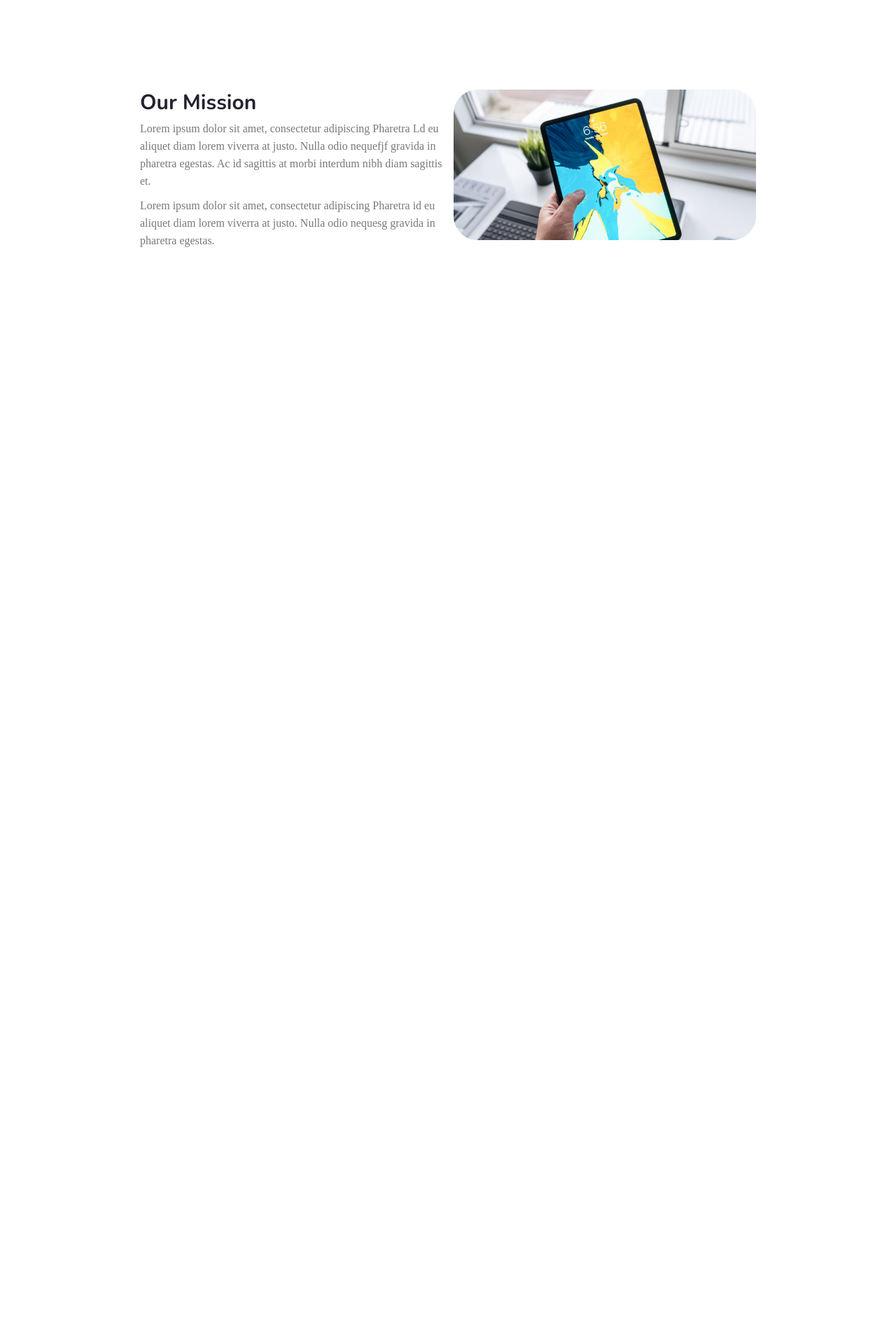
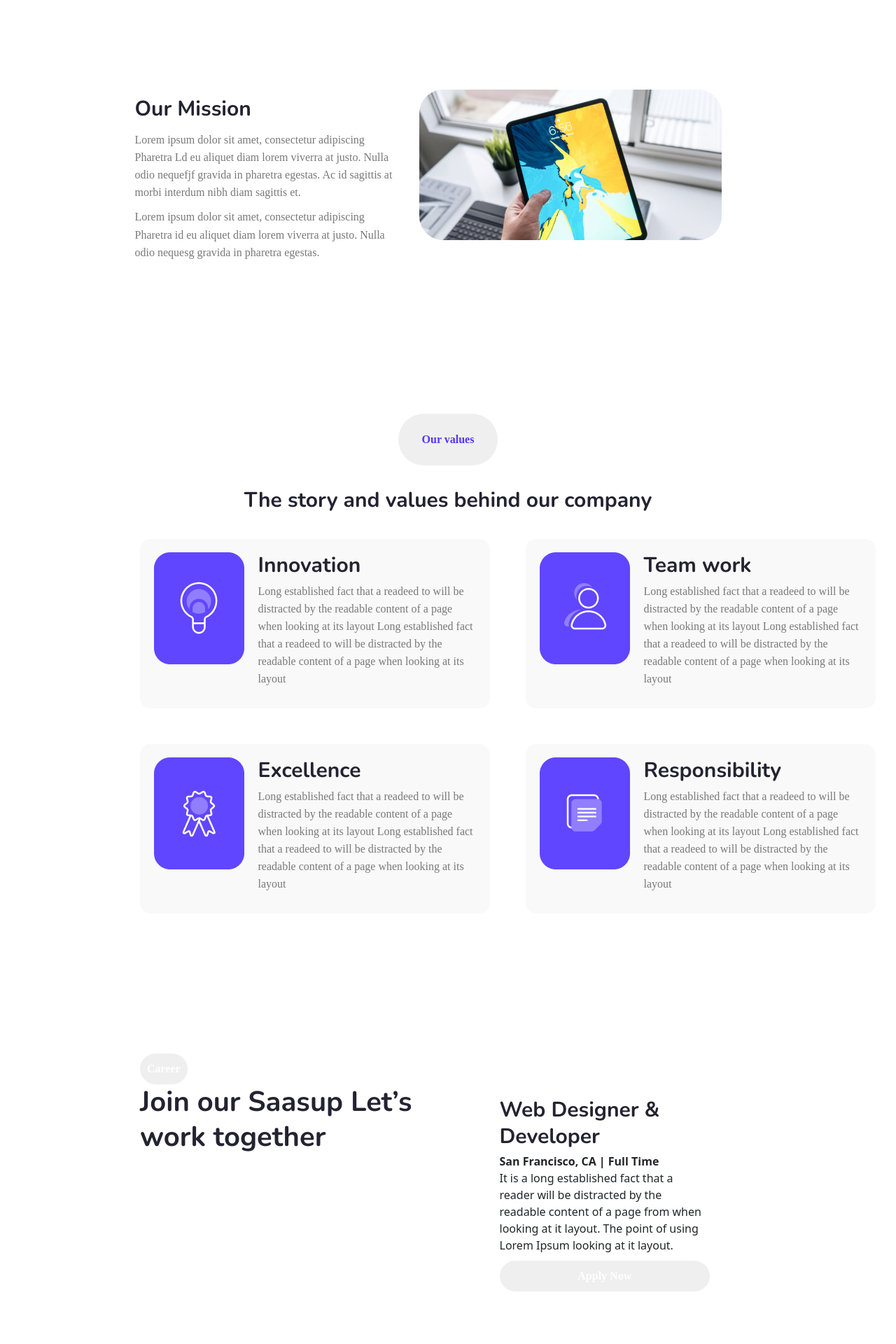
Before and after one commit to WebPhoenix2006/saas-website, an Angular app: page /about in a window 1280 px wide. Shown: the part 1340-3260 px from the top of the page at 70% size. Before the commit the page ends 1765 px from the top, so only its background shows below. Built offline with nearby package versions, Linux system fonts and the light colour scheme; a web font is replaced by a local one.

Commit message:
made some changes

```diff
--- a/src/app/pages/about/about.component.html
+++ b/src/app/pages/about/about.component.html
@@ -61,8 +61,8 @@
     </div>
   </div>
 
-  <div class="mission row">
-    <div class="mission__content col-md-6">
+  <div class="about__mission row">
+    <div class="mission-content col-md-5">
       <h3>Our Mission</h3>
       <p class="defaultPar">
         Lorem ipsum dolor sit amet, consectetur adipiscing Pharetra Ld eu
@@ -76,7 +76,7 @@
         pharetra egestas.
       </p>
     </div>
-    <div class="mission__image col-md-6">
+    <div class="mission-image col-md-6">
       <img
         src="../../../assets/images/mission image.png"
         alt=""
@@ -84,4 +84,136 @@
       />
     </div>
   </div>
+
+  <div class="about__values">
+    <div class="header">
+      <button class="button">Our values</button>
+      <h3>The story and values behind our company</h3>
+    </div>
+    <div class="card-wrapper">
+      <div class="card">
+        <div>
+          <img src="../../../assets/images/innovation-icon.png" alt="" />
+        </div>
+        <div>
+          <h3>Innovation</h3>
+          <p class="defaultPar">
+            Long established fact that a readeed to will be distracted by the
+            readable content of a page when looking at its layout Long
+            established fact that a readeed to will be distracted by the
+            readable content of a page when looking at its layout
+          </p>
+        </div>
+      </div>
+      <div class="card">
+        <div>
+          <img src="../../../assets/images/team-work.png" alt="" />
+        </div>
+        <div>
+          <h3>Team work</h3>
+          <p class="defaultPar">
+            Long established fact that a readeed to will be distracted by the
+            readable content of a page when looking at its layout Long
+            established fact that a readeed to will be distracted by the
+            readable content of a page when looking at its layout
+          </p>
+        </div>
+      </div>
+      <div class="card">
+        <div>
+          <img src="../../../assets/images/excellence-icon.png" alt="" />
+        </div>
+        <div>
+          <h3>Excellence</h3>
+          <p class="defaultPar">
+            Long established fact that a readeed to will be distracted by the
+            readable content of a page when looking at its layout Long
+            established fact that a readeed to will be distracted by the
+            readable content of a page when looking at its layout
+          </p>
+        </div>
+      </div>
+      <div class="card">
+        <div>
+          <img src="../../../assets/images/responsibility-icon.png" alt="" />
+        </div>
+        <div>
+          <h3>Responsibility</h3>
+          <p class="defaultPar">
+            Long established fact that a readeed to will be distracted by the
+            readable content of a page when looking at its layout Long
+            established fact that a readeed to will be distracted by the
+            readable content of a page when looking at its layout
+          </p>
+        </div>
+      </div>
+    </div>
+  </div>
+
+  <!--
+
+
+
+Product Development manager
+San Francisco, CA    |    Full Time
+It is a long established fact that a reader will be distracted by the readable content of a page from when looking at it layout. The point of using Lorem Ipsum looking at it layout.
+Apply Now
+Head of finnance
+San Francisco, CA    |    Full Time
+It is a long established fact that a reader will be distracted by the readable content of a page from when looking at it layout. The point of using Lorem Ipsum looking at it layout.
+Apply Now
+Can't find the position you are looking for?
+Don't worry, get in touch with us anyways, we are always looking for great team members to join us.
+Apply Now -->
+  <div class="about__career row">
+    <div class="heading col-md-6">
+      <button class="button">Career</button>
+      <h2>Join our Saasup Let’s work together</h2>
+    </div>
+
+    <div class="cards col-md-6">
+      <div class="card">
+        <h3>Web Designer & Developer</h3>
+        <b>San Francisco, CA | Full Time</b>
+        <p class="deafultPar">
+          It is a long established fact that a reader will be distracted by the
+          readable content of a page from when looking at it layout. The point
+          of using Lorem Ipsum looking at it layout.
+        </p>
+        <button class="button">Apply Now</button>
+      </div>
+
+      <div class="card">
+        <h3>Web Designer & Developer</h3>
+        <b>San Francisco, CA | Full Time</b>
+        <p class="deafultPar">
+          It is a long established fact that a reader will be distracted by the
+          readable content of a page from when looking at it layout. The point
+          of using Lorem Ipsum looking at it layout.
+        </p>
+        <button class="button">Apply Now</button>
+      </div>
+
+      <div class="card">
+        <h3>Web Designer & Developer</h3>
+        <b>San Francisco, CA | Full Time</b>
+        <p class="deafultPar">
+          It is a long established fact that a reader will be distracted by the
+          readable content of a page from when looking at it layout. The point
+          of using Lorem Ipsum looking at it layout.
+        </p>
+        <button class="button">Apply Now</button>
+      </div>
+
+      <!-- <div class="card">
+        <h3></h3>
+        <b></b>
+        <p class="deafultPar">
+
+        </p>
+        <div class="button"></div>
+      </div>
+ -->
+    </div>
+  </div>
 </section>
--- a/src/app/pages/about/about.component.scss
+++ b/src/app/pages/about/about.component.scss
@@ -45,7 +45,6 @@
     background-color: var(--clr-secondary-200);
     padding: 4.65rem 3.35rem;
     border-radius: 2.5rem;
-    margin-bottom: 21rem;
 
     h2 {
       span {
@@ -55,6 +54,64 @@
   }
 
   &__mission {
-    gap: 2.4rem;
+    margin-top: 21rem;
+    gap: 2.6rem;
+
+    .mission-content {
+      padding: 0.85rem 0;
+      h3 {
+        margin-bottom: 1.3rem;
+      }
+    }
+  }
+
+  &__values {
+    margin-top: 20rem;
+    .header {
+      display: flex;
+      flex-direction: column;
+      justify-content: center;
+      align-items: center;
+      gap: 3.1rem;
+
+      .button {
+        color: var(--clr-primary) !important;
+        padding: 2.5rem 3.4rem 2.5rem 3.4rem !important;
+        border-radius: 3.9rem;
+      }
+      h3 {
+        text-align: center;
+      }
+    }
+    .card-wrapper {
+      display: grid;
+      grid-template-columns: repeat(2, 500px);
+      gap: 5.1rem;
+      margin-top: 3.1rem;
+    }
+    .card {
+      background-color: var(--clr-secondary-200);
+      display: flex;
+      flex-direction: row;
+      gap: 2rem;
+      padding: 1.95rem;
+      border: 0;
+      border-radius: 1.5rem;
+    }
+  }
+
+  &__career {
+    margin-top: 20rem;
+    .cards {
+      display: flex !important;
+      flex-direction: column !important;
+      gap: 1rem !important;
+      .card {
+        padding: 6.2rem 6.6rem 6.2rem 6.6rem !important;
+
+        border-radius: 3rem !important;
+        border: 0.1rem !important;
+      }
+    }
   }
 }
--- a/src/styles.scss
+++ b/src/styles.scss
@@ -43,6 +43,9 @@ html {
 body {
   font-size: 1.6rem;
   overflow-x: hidden;
+  width: 100%;
+  max-width: 1440px;
+  margin-inline: auto;
 }
 
 h1 {
```
